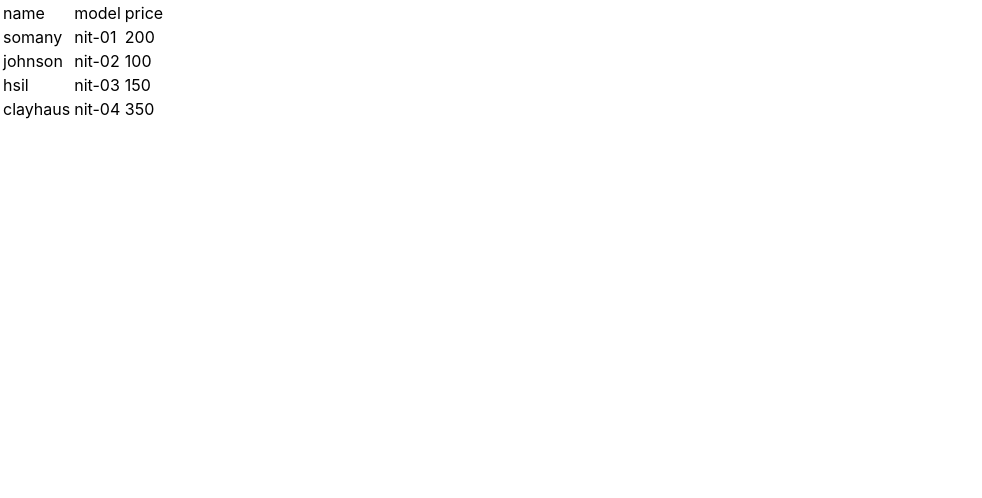
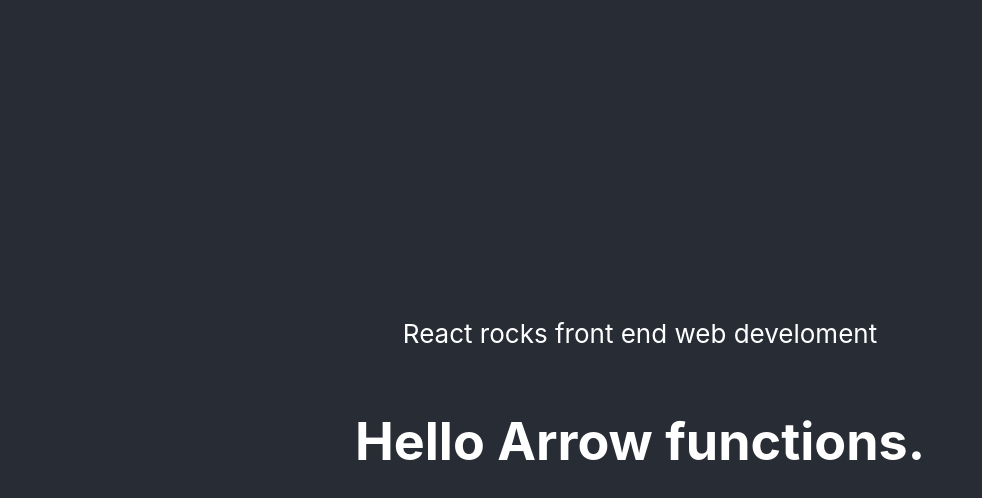
Before and after one commit to Kim-React/ReactTrnApp, a React (Create React App) app in the folder reacttrainapp/: page / in a window 1280 px wide. Shown: the top 498 px of the page, without its empty margins (0-982 px from the left). Built offline with nearby package versions, Linux system fonts and the light colour scheme.

Commit message:
8GreetArrowFunctions

```diff
--- a/reacttrainapp/src/greet.js
+++ b/reacttrainapp/src/greet.js
@@ -1,3 +1,5 @@
-export function Greet(){
-    return (<div>welcome to react functional component</div>)
-}
+// export function Greet(){
+//     return (<div>welcome to react functional component</div>)
+// }
+
+export const Greet = () => <h1>Hello Arrow functions.</h1>
--- a/reacttrainapp/src/index.js
+++ b/reacttrainapp/src/index.js
@@ -9,7 +9,7 @@
 const root = ReactDOM.createRoot(document.getElementById('root'));
 root.render(
   <React.StrictMode>
-    <TileList />
+    <App/>
   </React.StrictMode>
 );
 
```
Also changed, not shown: 1 other file (tests, documents, lock files or other folders).
